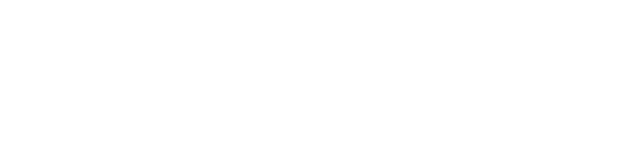
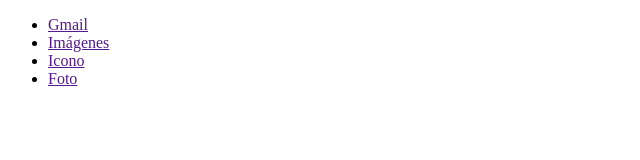
Before and after one commit to brepaca/CloneGoogle, a plain HTML site: page index.html in a window 1280 px wide. Shown: the whole page, without its empty margins (0-640 px from the left). Drawn offline with Linux system fonts and the light colour scheme.

Commit message:
Creacion del header y subdividimos los puntos que encontramos en la cabecera del inicio de Google.

```diff
--- a/index.html
+++ b/index.html
@@ -8,6 +8,23 @@
     <link rel="stylesheet" href="./CSS/main.css">
 </head>
 <body>
-
+    <header>
+        <nav>
+            <ul>
+                <li>
+                    <a href="">Gmail</a>
+                </li>
+                <li>
+                    <a href="">Imágenes</a>
+                </li>
+                <li>
+                    <a href="">Icono</a>
+                </li>
+                <li>
+                    <a href="">Foto</a>
+                </li>
+            </ul>
+        </nav>
+    </header>
 </body>
 </html>
```
